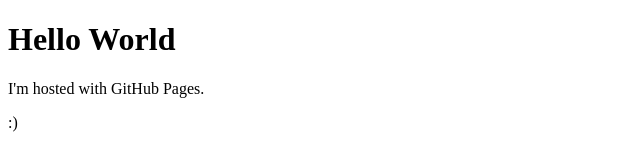
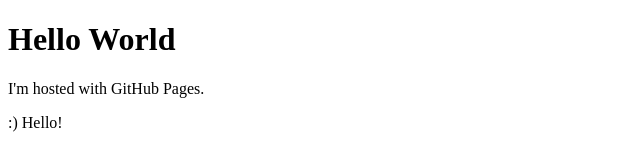
Before and after one commit to CoolDog542/2ndDPC, a plain HTML site: page index.html in a window 1280 px wide. Shown: the full height of the page, 0-640 px from the left. Drawn offline with Linux system fonts and the light colour scheme.

Commit message:
Update index.html
Added Hello after ":)"

```diff
--- a/index.html
+++ b/index.html
@@ -3,6 +3,6 @@
 <body>
 <h1>Hello World</h1>
 <p>I'm hosted with GitHub Pages.</p>
-<p> :) </p>
+<p> :) Hello!</p>
 </body>
 </html>
```
